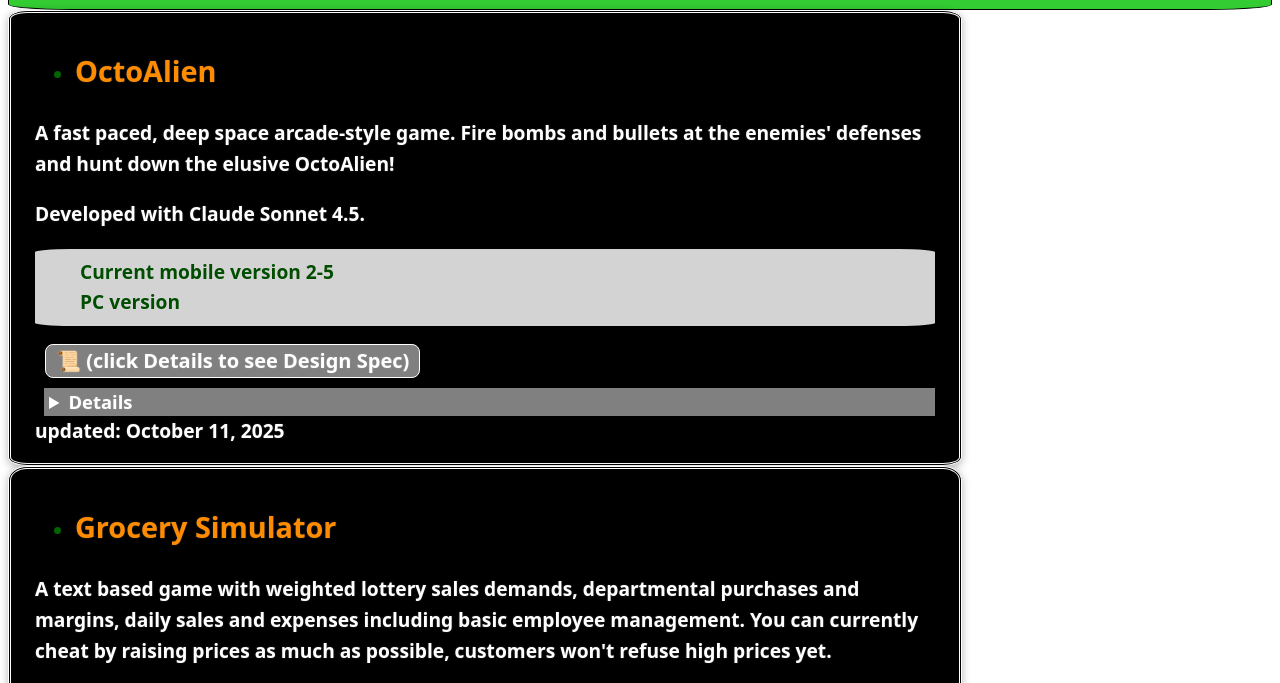
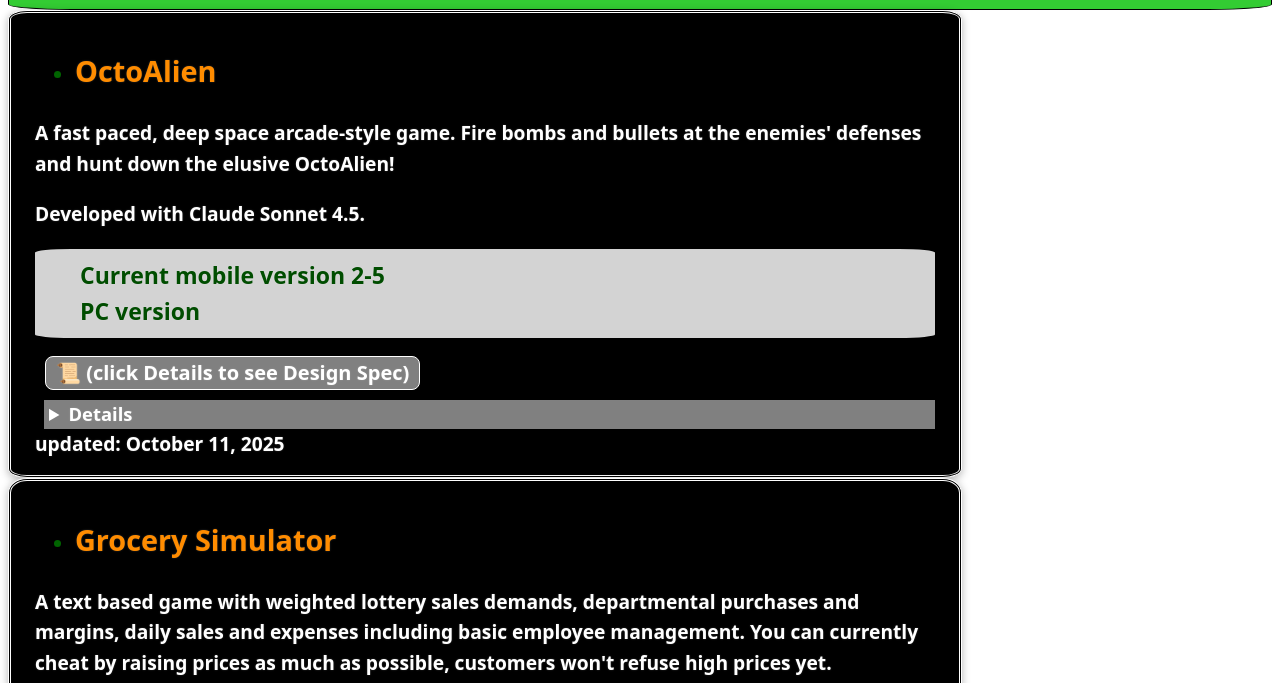
Before and after one commit to hazeon-ctrl/Project-Gallery, a plain HTML site: page index.html in a window 1280 px wide. Shown: the part 113-796 px from the top of the page. Drawn offline with Linux system fonts and the light colour scheme.

Commit message:
Add files via upload

```diff
--- a/style.css
+++ b/style.css
@@ -45,6 +45,7 @@ h2 {
 
 .links a {
     transition: color 0.2s ease-in-out, text-decoration-color 0.2s ease-in-out;
+    font-size: 1.2em; /* slightly larger relative to surrounding text */
 }
 
 .links a:hover {
```
